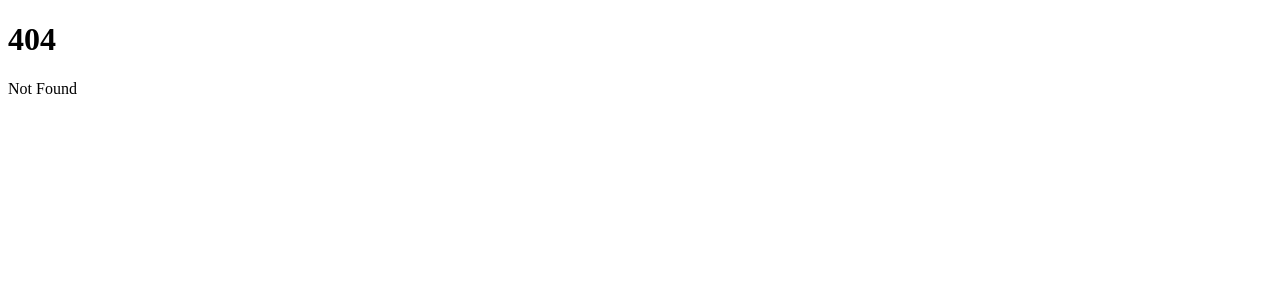
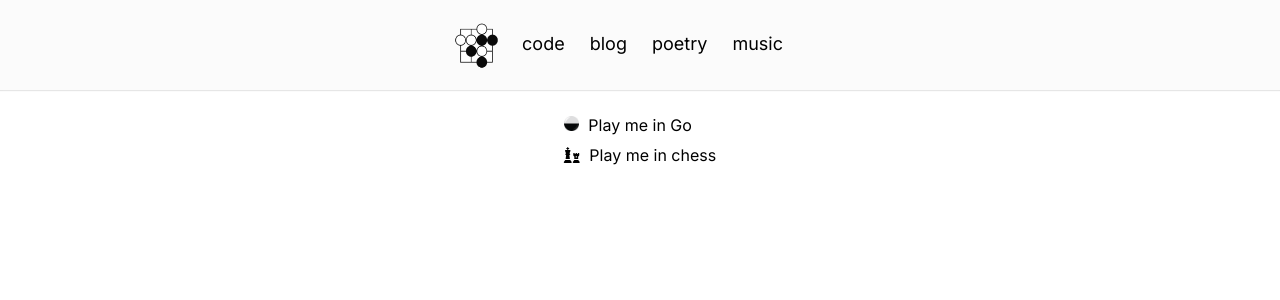
Before and after one commit to nettijoe96/nettijoe96.github.io, a SvelteKit app: page /games in a window 1280 px wide. Before the commit this address had no page. Shown: the top 300 px of the page. Built offline with nearby package versions, Linux system fonts and the light colour scheme.

Commit message:
games page, upgrade font awesome

```diff
--- a/src/app.html
+++ b/src/app.html
@@ -13,7 +13,7 @@
 		<link rel="preconnect" href="https://fonts.googleapis.com"><link rel="preconnect" href="https://fonts.gstatic.com" crossorigin><link href="https://fonts.googleapis.com/css2?family=Nunito&display=swap" rel="stylesheet">
 		<link rel="preconnect" href="https://fonts.googleapis.com"><link rel="preconnect" href="https://fonts.gstatic.com" crossorigin><link href="https://fonts.googleapis.com/css2?family=Manrope&family=Nunito&display=swap" rel="stylesheet">
 		<!-- finding icons: https://fontawesome.com/v4/icon -->
-		<link rel="stylesheet" href="https://stackpath.bootstrapcdn.com/font-awesome/4.7.0/css/font-awesome.min.css">
+		<script src="https://kit.fontawesome.com/7f7e4357d2.js" crossorigin="anonymous"></script>
 		<style>
 			@import url('https://fonts.googleapis.com/css2?family=Inter&display=swap');
 			@import url('https://fonts.googleapis.com/css2?family=Nunito&display=swap');
--- a/src/routes/Menu.svelte
+++ b/src/routes/Menu.svelte
@@ -5,8 +5,7 @@
     let innerWidth = 0
     let innerHeight = 0
 
-    $: condition = innerWidth*1.33 <= innerHeight
-    $: isMobile = innerWidth <= 344 // TODO
+    $: isMobile = innerWidth*1.33 <= innerHeight
 </script>
 
 
@@ -16,7 +15,11 @@
         <ul class="menu">
             {#if !isMobile}
                 <li class="menu-item img-item">
-                    <img src=/apple-touch-icon.png alt="go icon"/>
+                    <span>
+                        <a href="games">
+                            <img src=/apple-touch-icon.png alt="go icon"/>
+                        </a>
+                    </span>
                 </li>
             {/if}
             <l1 class="menu-item">
--- /dev/null
+++ b/src/routes/games/+page.svelte
@@ -0,0 +1,78 @@
+<script>
+    import '../../styles.css'
+    import Menu from "../Menu.svelte";
+</script>
+
+<Menu></Menu>
+<div>
+    <ul>
+        <li>
+            <a href="https://online-go.com/player/372785/">
+                <span>
+                    <img class="ogs" src="ogs-icon.png" alt="online-go logo of a go stone"/>
+                    Play me in Go
+                </span>
+            </a>
+        </li>
+        <li>
+            <a href="https://www.chess.com/member/ts4b9g1cyoh9">
+                <span>
+                    <i class="fa-solid fa-chess"></i>
+                    <!-- <i class="fa-solid fa-chess-board"></i> -->
+                    Play me in chess
+                </span>
+            </a>
+        </li>
+    </ul>
+</div>
+
+
+
+<style>
+
+    .ogs {
+        width: 15px;
+        margin-right: 5px;
+    }
+
+    .fa-chess {
+        margin-right: 5px;
+    }
+
+    div {
+        text-align: center;
+    }
+
+    ul {
+        padding: 20px;
+        text-align: left;
+        display: inline-block;
+    }
+
+    li {
+        padding: 5px;
+        /* width: 50%; */
+        text-align: left;
+        color: black;
+        font-family: 'Inter', sans-serif;
+        list-style: none
+    }
+
+    /* li:hover {
+        background-color: #B694FF;
+    } */
+
+    a {
+        font-weight: 100;
+        text-decoration: none;
+    }
+
+    span {
+        color: black;
+    }
+
+    span:hover {
+        color: #878787;
+    }
+
+</style>
```
Also changed, not shown: static/ogs-icon.png (added).
